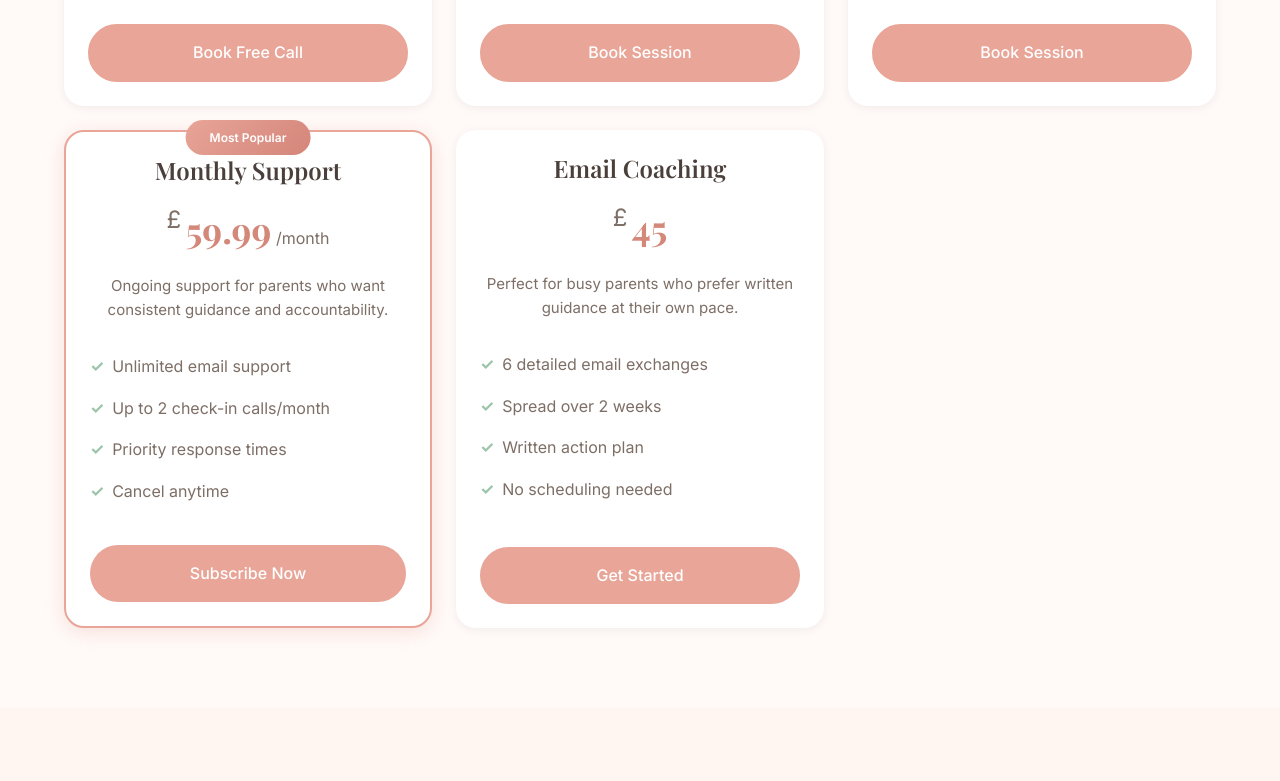
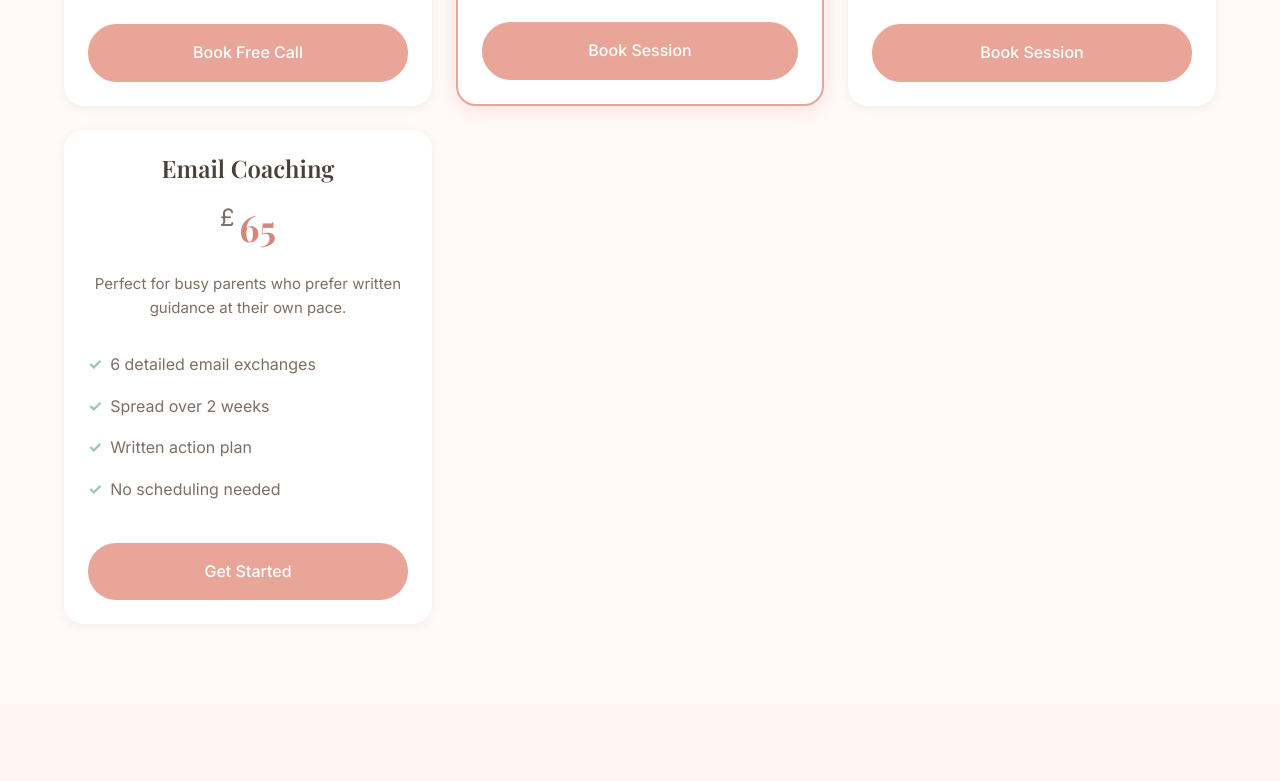
Before and after one commit to amryhamad1992-svg/nanny-fifi-website, a plain HTML site: page index.html in a window 1280 px wide. Shown: the part 4780-5561 px from the top of the page. Drawn offline with nearby package versions, Linux system fonts and the light colour scheme; a script that the page names is missing.

Commit message:
Update pricing structure: 3-package model (Option B)
- Remove Monthly Support subscription (£59.99/month)
- Update Email Coaching price: £45 → £65
- Move "Most Popular" badge to Single Session
- Update CSS grid from 5 to 4 columns
- Update Stripe payment link for Email Coaching
- Update structured data JSON with new pricing

New structure:
- Discovery Call: Free
- Single Session: £85 (Most Popular)
- 3-Session Package: £225 (Best Value)
- Email Coaching: £65

Co-Authored-By: Claude Opus 4.5 <noreply@anthropic.com>

```diff
--- a/index.html
+++ b/index.html
@@ -115,7 +115,7 @@
                         "name": "Email Coaching",
                         "description": "6 detailed email exchanges over 2 weeks with written action plan"
                     },
-                    "price": "45",
+                    "price": "65",
                     "priceCurrency": "GBP"
                 }
             ]
@@ -470,7 +470,8 @@
                     </ul>
                     <a href="#book" class="btn btn-primary btn-block">Book Free Call</a>
                 </div>
-                <div class="pricing-card">
+                <div class="pricing-card featured">
+                    <div class="pricing-badge popular">Most Popular</div>
                     <h3>Single Session</h3>
                     <div class="price">
                         <span class="price-currency" data-gbp="£" data-usd="$" data-eur="€" data-sek="kr">£</span>
@@ -505,30 +506,11 @@
                     </ul>
                     <a href="https://buy.stripe.com/eVq7sM29VbJtcV53RGe7m01" target="_blank" class="btn btn-primary btn-block">Book Session</a>
                 </div>
-                <div class="pricing-card featured">
-                    <div class="pricing-badge popular">Most Popular</div>
-                    <h3>Monthly Support</h3>
-                    <div class="price">
-                        <span class="price-currency" data-gbp="£" data-usd="$" data-eur="€" data-sek="kr">£</span>
-                        <span class="price-amount" data-gbp="59.99" data-usd="75" data-eur="71" data-sek="810">59.99</span>
-                        <span class="price-period">/month</span>
-                    </div>
-                    <p class="pricing-description">
-                        Ongoing support for parents who want consistent guidance and accountability.
-                    </p>
-                    <ul class="pricing-features">
-                        <li>Unlimited email support</li>
-                        <li>Up to 2 check-in calls/month</li>
-                        <li>Priority response times</li>
-                        <li>Cancel anytime</li>
-                    </ul>
-                    <a href="https://buy.stripe.com/aFaaEY29V4h18EP2NCe7m03" target="_blank" class="btn btn-primary btn-block">Subscribe Now</a>
-                </div>
                 <div class="pricing-card">
                     <h3>Email Coaching</h3>
                     <div class="price">
                         <span class="price-currency" data-gbp="£" data-usd="$" data-eur="€" data-sek="kr">£</span>
-                        <span class="price-amount" data-gbp="45" data-usd="57" data-eur="53" data-sek="610">45</span>
+                        <span class="price-amount" data-gbp="65" data-usd="82" data-eur="77" data-sek="885">65</span>
                     </div>
                     <p class="pricing-description">
                         Perfect for busy parents who prefer written guidance at their own pace.
@@ -539,7 +521,7 @@
                         <li>Written action plan</li>
                         <li>No scheduling needed</li>
                     </ul>
-                    <a href="https://buy.stripe.com/eVq6oI8yjbJt2grfAoe7m02" target="_blank" class="btn btn-primary btn-block">Get Started</a>
+                    <a href="https://buy.stripe.com/fZubJ26qb9Bl7AL2NCe7m05" target="_blank" class="btn btn-primary btn-block">Get Started</a>
                 </div>
             </div>
         </div>
--- a/styles.css
+++ b/styles.css
@@ -820,9 +820,9 @@ p {
     content: '💰';
 }
 
-/* 5-Column Pricing Grid */
+/* 4-Column Pricing Grid */
 .pricing-grid-4 {
-    grid-template-columns: repeat(5, 1fr);
+    grid-template-columns: repeat(4, 1fr);
     gap: var(--spacing-md);
     align-items: stretch;
 }
```
